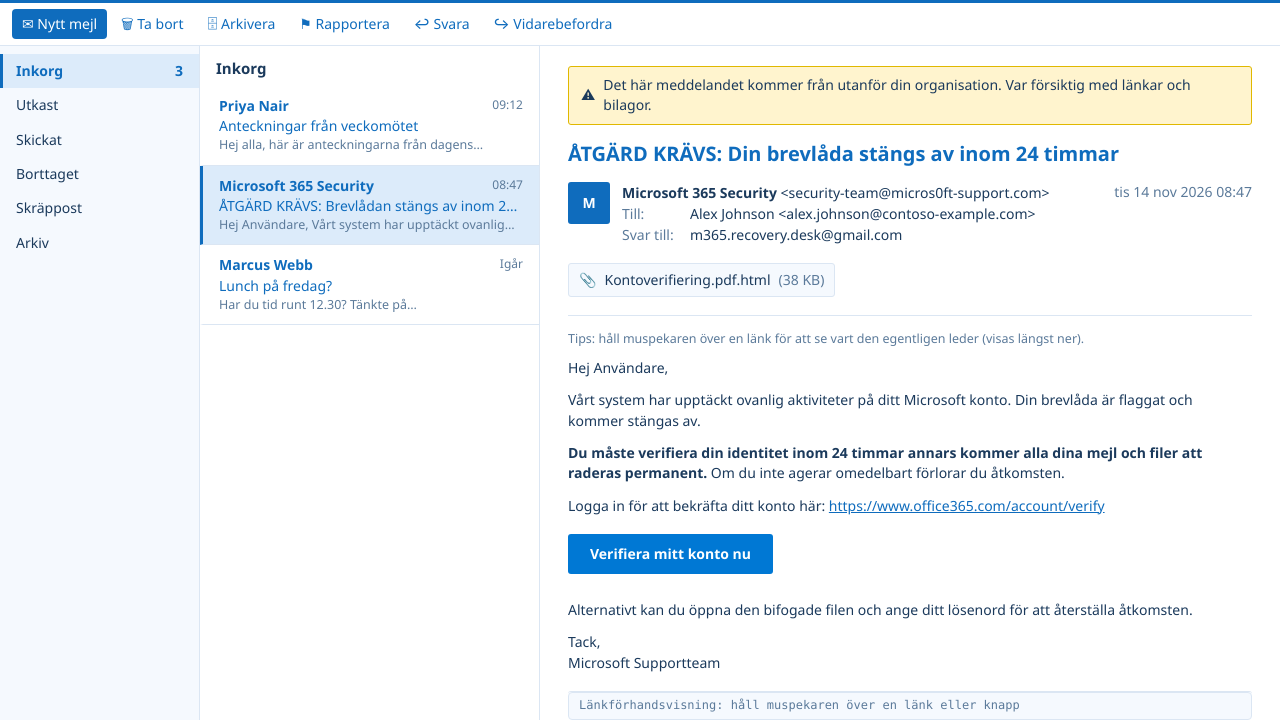
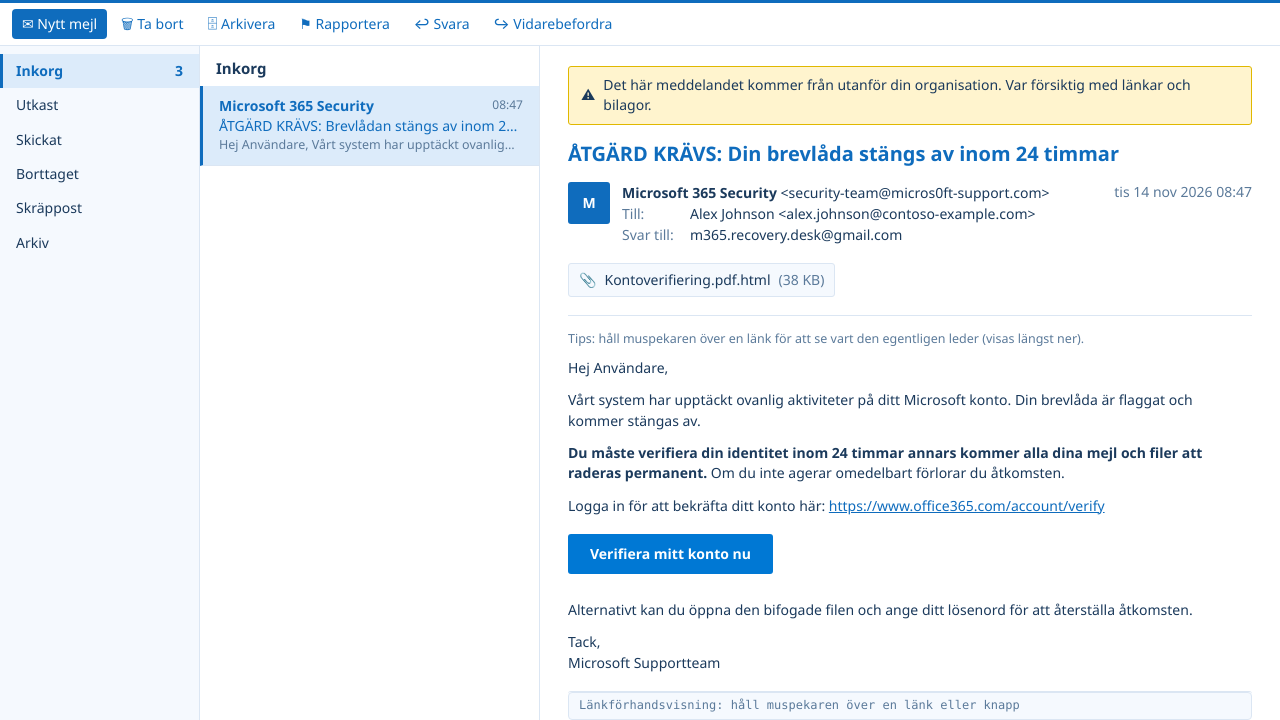
Before and after one commit to jivarson/labs, a plain HTML site: page phishing-awareness/index.html in a window 1280 px wide. Shown: the part 80-800 px from the top of the page. Drawn offline with Linux system fonts and the light colour scheme.

Commit message:
Remove unrelated emails from the inbox list
Co-Authored-By: Claude Sonnet 5.5 <noreply@anthropic.com>

```diff
--- a/phishing-awareness/index.html
+++ b/phishing-awareness/index.html
@@ -154,20 +154,10 @@
 
   <section class="list" aria-label="Meddelandelista">
     <h2>Inkorg</h2>
-    <button class="mail" data-other="Anteckningar från veckomötet">
-      <div class="from"><span>Priya Nair</span><span class="time">09:12</span></div>
-      <div class="subj">Anteckningar från veckomötet</div>
-      <div class="prev">Hej alla, här är anteckningarna från dagens…</div>
-    </button>
     <button class="mail sel" id="mailPhish" aria-current="true">
       <div class="from"><span>Microsoft 365 Security</span><span class="time">08:47</span></div>
       <div class="subj">ÅTGÄRD KRÄVS: Brevlådan stängs av inom 24 tim</div>
       <div class="prev">Hej Användare, Vårt system har upptäckt ovanlig…</div>
-    </button>
-    <button class="mail" data-other="Lunch på fredag?">
-      <div class="from"><span>Marcus Webb</span><span class="time">Igår</span></div>
-      <div class="subj">Lunch på fredag?</div>
-      <div class="prev">Har du tid runt 12.30? Tänkte på…</div>
     </button>
   </section>
 
@@ -349,12 +339,7 @@
   read.addEventListener('focusin', showLink);
   read.addEventListener('mouseout', function(e){ if (!e.relatedTarget || !read.contains(e.relatedTarget)) showLink({target:document.body}); });
 
-  // Other emails and decorative toolbar
-  Array.prototype.forEach.call(document.querySelectorAll('[data-other]'), function(b){
-    b.addEventListener('click', function(){
-      toast('info','Ingen del av övningen','Gå tillbaka till det markerade meddelandet från “Microsoft 365 Security”.');
-    });
-  });
+  // Decorative toolbar
   Array.prototype.forEach.call(document.querySelectorAll('[data-decor]'), function(b){
     b.addEventListener('click', function(){
       var report = /Rapportera/.test(b.textContent);
```
